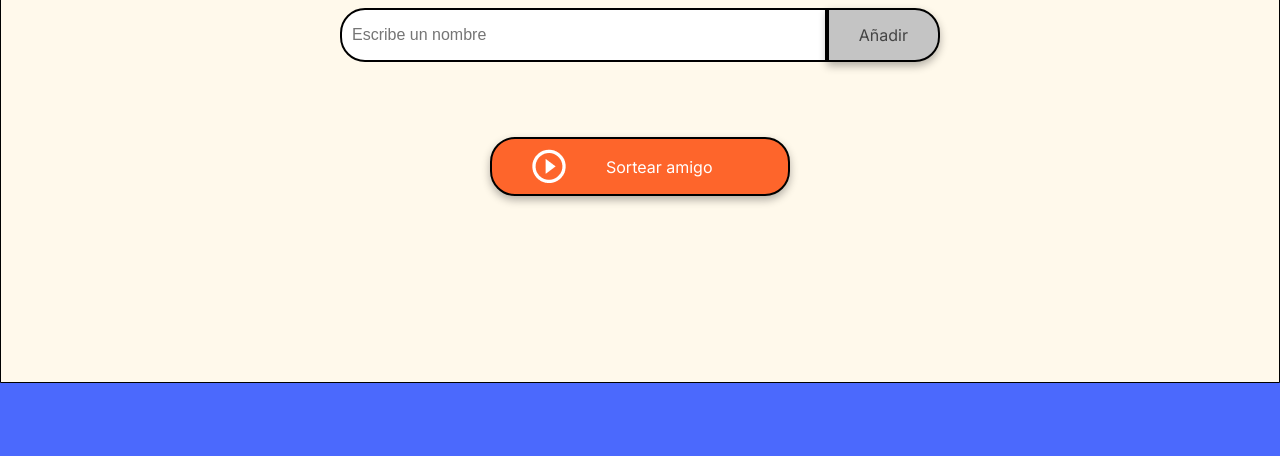
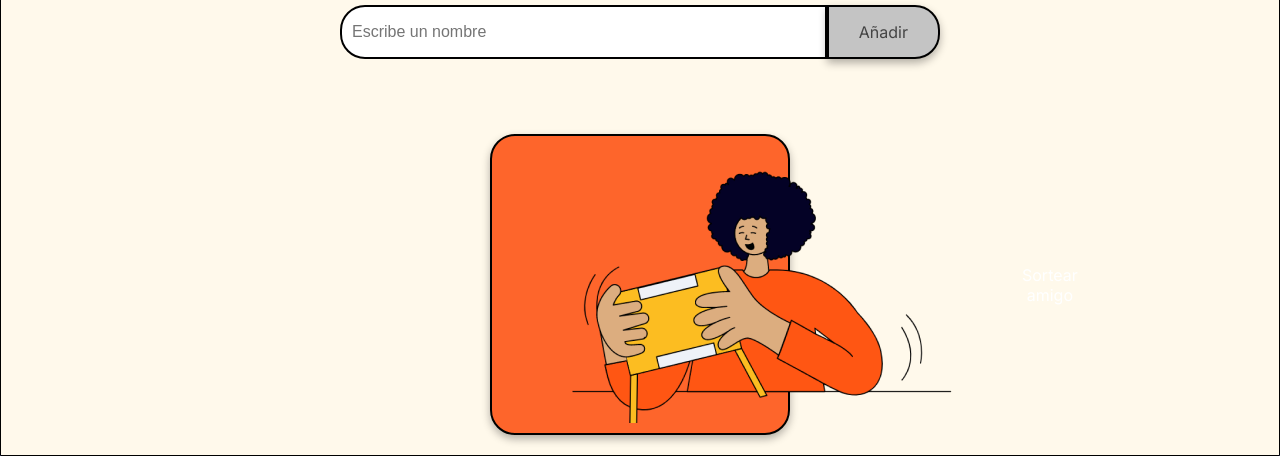
Before and after one commit to Luis-25vc/challenge-amigo-secreto, a plain HTML site: page index.html in a window 1280 px wide. Shown: the part 417-873 px from the top of the page. Before the commit the page ends 800 px from the top, so only its background shows below. Drawn offline with Linux system fonts and the light colour scheme.

Commit message:
agregando imagen arreglo 2

```diff
--- a/index.html
+++ b/index.html
@@ -14,7 +14,7 @@
     <main class="main-content">
         <header class="header-banner">
             <h1 class="main-title">Amigo Secreto</h1>
-            <img src="amigo-secreto.png" alt="Imagen representativa de amigo secreto">
+            <img src="/amigo-secreto.png" alt="Imagen representativa de amigo secreto">
         </header>
 
         <section class="input-section">
@@ -29,7 +29,7 @@
 
             <div class="button-container">
                 <button id="ruleta" class="button-draw" onclick="sortearAmigo()" aria-label="Sortear amigo secreto" disabled>
-                    <img src="play_circle_outline.png" alt="Ícono para sortear">
+                    <img src="/amigo-secreto.png" alt="Ícono para sortear">
                     Sortear amigo
                 </button>
             </div>
```
